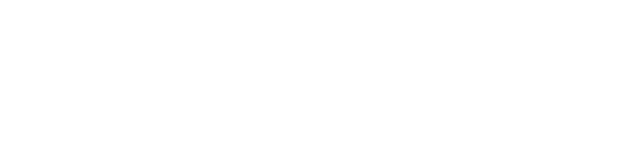
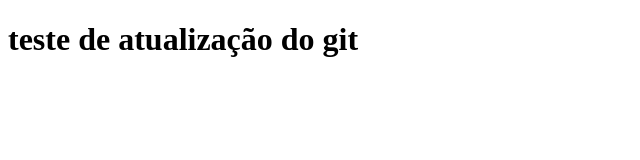
Before and after one commit to CarlosNato/Git-Lessons, a plain HTML site: page index.html in a window 1280 px wide. Shown: the whole page, without its empty margins (0-640 px from the left). Drawn offline with Linux system fonts and the light colour scheme.

Commit message:
Inserindo H1

```diff
--- a/index.html
+++ b/index.html
@@ -8,7 +8,7 @@
 </head>
 
 <body>
-
+    <h1>teste de atualização do git</h1>
 </body>
 
 </html>
```
